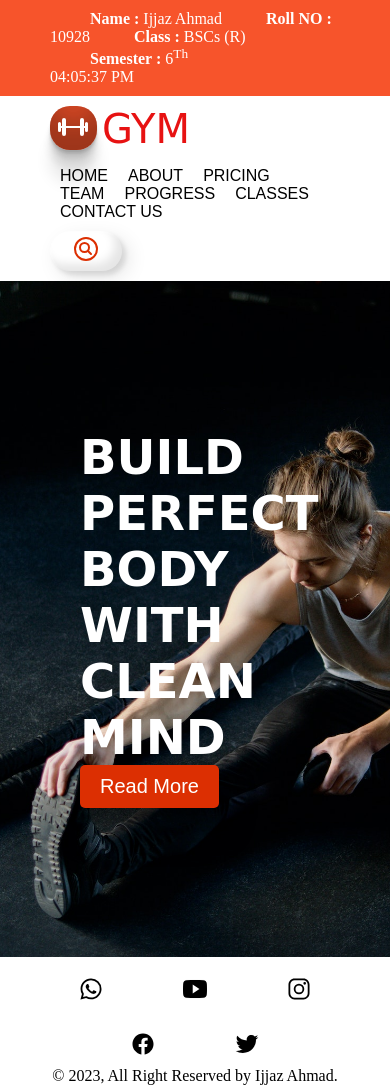
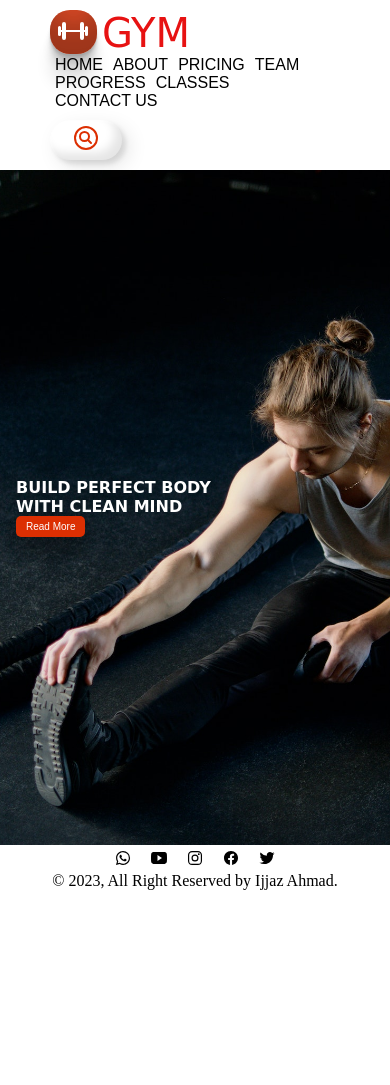
Before and after one commit to IjjazAhmad/landingPage, a plain HTML site: page index.html in a window 390 px wide. After the commit the page ends 890 px from the top, so only its background shows below. Drawn offline with nearby package versions, Linux system fonts and the light colour scheme; a web font is replaced by a local one.

Commit message:
modifing files

```diff
--- a/index.html
+++ b/index.html
@@ -12,16 +12,6 @@
 
 <body>
     <header>
-
-        <nav class="upperNavbar">
-            <div class="navbar-2">
-                <p><b>Name : </b> Ijjaz Ahmad <b>Roll NO : </b> 10928 <b>Class : </b> BSCs (R) <b>Semester : </b> 6<sup>Th</sup></p>
-            </div>
-            <div class="navbar-1">
-                <p id="time"></p>
-            </div>
-
-        </nav>
         <nav>
             <div class="logo">
                 <a href="#"><span class="logo-icon">
@@ -83,8 +73,6 @@
     <!-- -------------------------- iconic icon web link ----------------------- -->
     <script type="module" src="https://unpkg.com/ionicons@7.1.0/dist/ionicons/ionicons.esm.js"></script>
     <script nomodule src="https://unpkg.com/ionicons@7.1.0/dist/ionicons/ionicons.js"></script>
-    <script src="https://cdn.jsdelivr.net/npm/dayjs@1/dayjs.min.js"></script>
-    <script src="./script.js"></script>
 </body>
 
 </html>
--- a/style.css
+++ b/style.css
@@ -28,14 +28,7 @@ nav {
     display: flex;
     flex-wrap: wrap;
     justify-content: space-between;
-    padding: 10px 50px;
-}
-nav p b{
-    margin-left: 40px;
-}
-.upperNavbar{
-    background-color: #f7542b;
-    color: #fff;
+    margin: 10px 50px;
 }
 
 /* ------------------------------ logo styling start---------- */
@@ -239,3 +232,34 @@ footer .twitter:hover {
 }
 
 /* ------------------- footer styling end --------------- */
+
+
+@media only screen and (max-width:400px){
+    .navbar {
+        margin-top: 0px;
+    }
+    .navbar .nav-link ul li a {
+        padding:0px 5px;
+    }
+    main .herosection {
+        height: 80vh;
+        margin-left: 1rem;
+    }
+    main .herosection h1{
+        font-size: 1rem;
+    }
+    main .herosection button{
+       color: #fff;
+       padding: 5px 10px;
+       font-size: 10px;
+
+    }
+    footer .icon {
+        margin: 5px 10px;
+        font-size: 1rem;
+        font-weight: bolder;
+        margin-bottom: 2px;
+    }
+
+
+}
```
